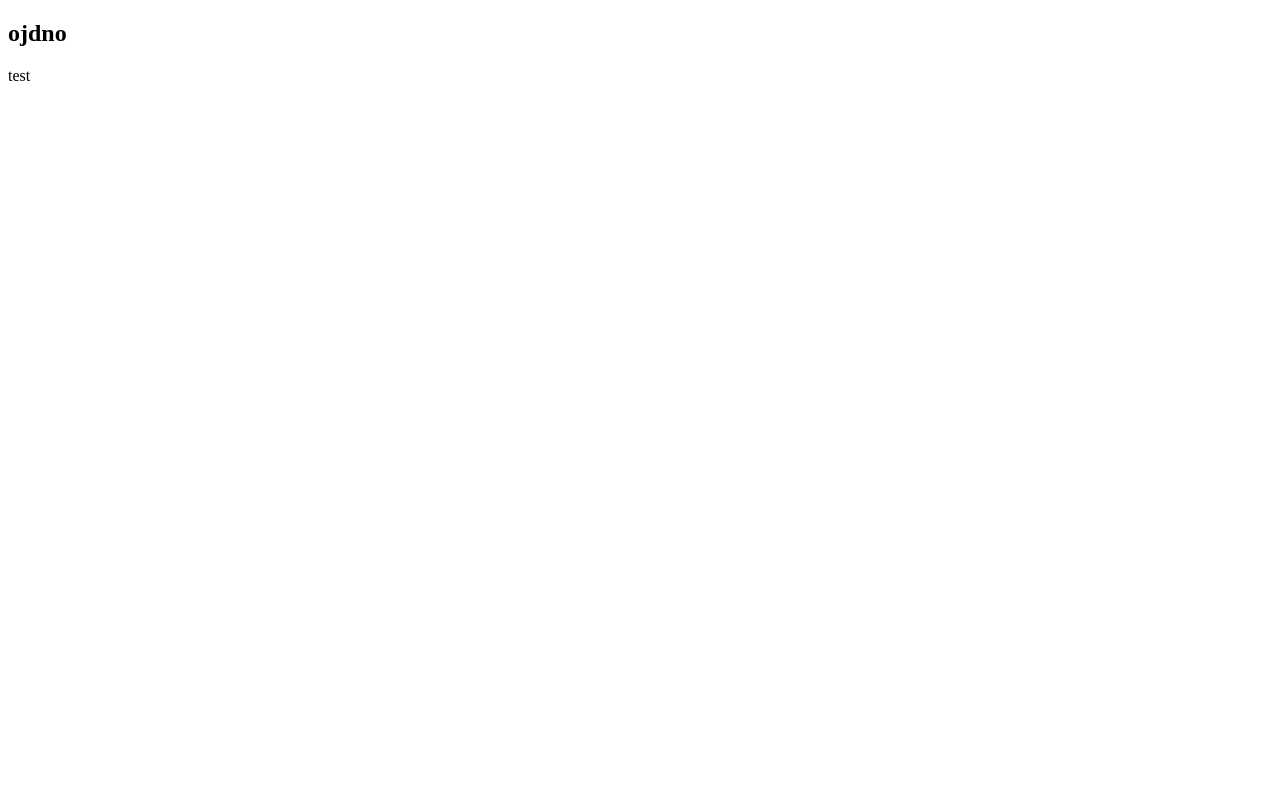
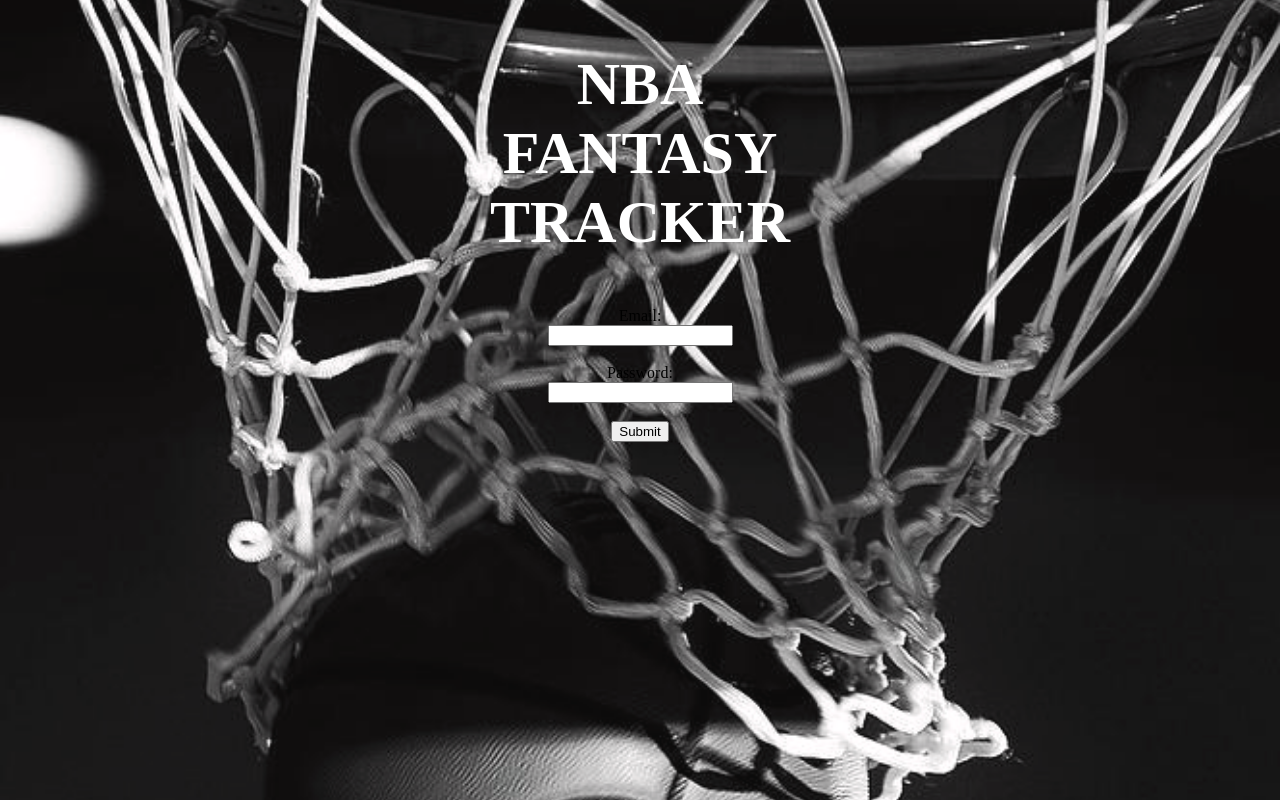
Before and after one commit to joemc9011/projecttwo, a plain HTML site: page public/index.html in a window 1280 px wide. Drawn offline with Linux system fonts and the light colour scheme.

Commit message:
firsthtml

```diff
--- a/public/index.html
+++ b/public/index.html
@@ -4,9 +4,19 @@
     <meta charset="UTF-8">
     <meta name="viewport" content="width=device-width, initial-scale=1.0">
     <title>Document</title>
+    <link rel = "stylesheet" href="pageone.css"/>
 </head>
 <body>
-    <h2>ojdno</h2>
-    <p>test</p>
+    <h2 id="title">NBA<br>FANTASY<br>TRACKER</h2>
+<div>
+    <form action="/#">
+        <label for="email">Email:</label><br>
+        <input type="email" id="email" name="email"><br><br>
+        <label for="pwd">Password:</label><br>
+        <input type="password" id="pwd" name="pwd" minlength="8"><br><br>
+        <input type="submit">
+      </form>
+</div>
+
 </body>
 </html>
--- /dev/null
+++ b/public/pageone.css
@@ -0,0 +1,24 @@
+#title{
+    color: white;
+    text-align: center;
+    font-size: 60px;
+}
+
+div {
+    display: block;
+    margin-left: auto;
+    margin-right: auto;
+    text-align: center;
+}
+
+body {
+    background-image: url(baskethoop.jpg);
+    background-position: center center;
+    background-attachment: fixed;
+    max-width: auto;
+    max-height: auto;
+    background-size: cover;
+    background-repeat: no-repeat;
+    background-color:black;
+    display: block;
+}
```
Also changed, not shown: public/baskethoop.jpg (added).
